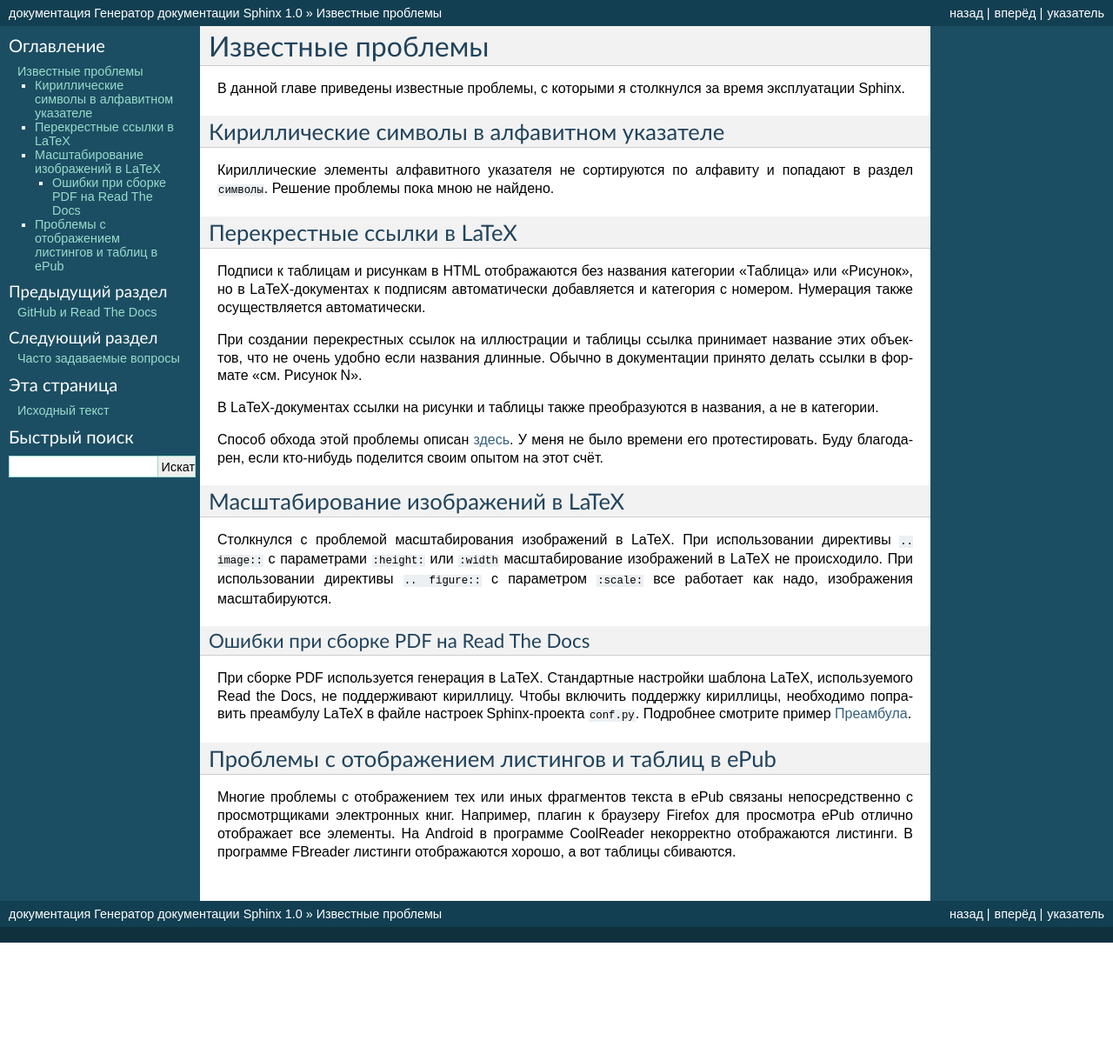
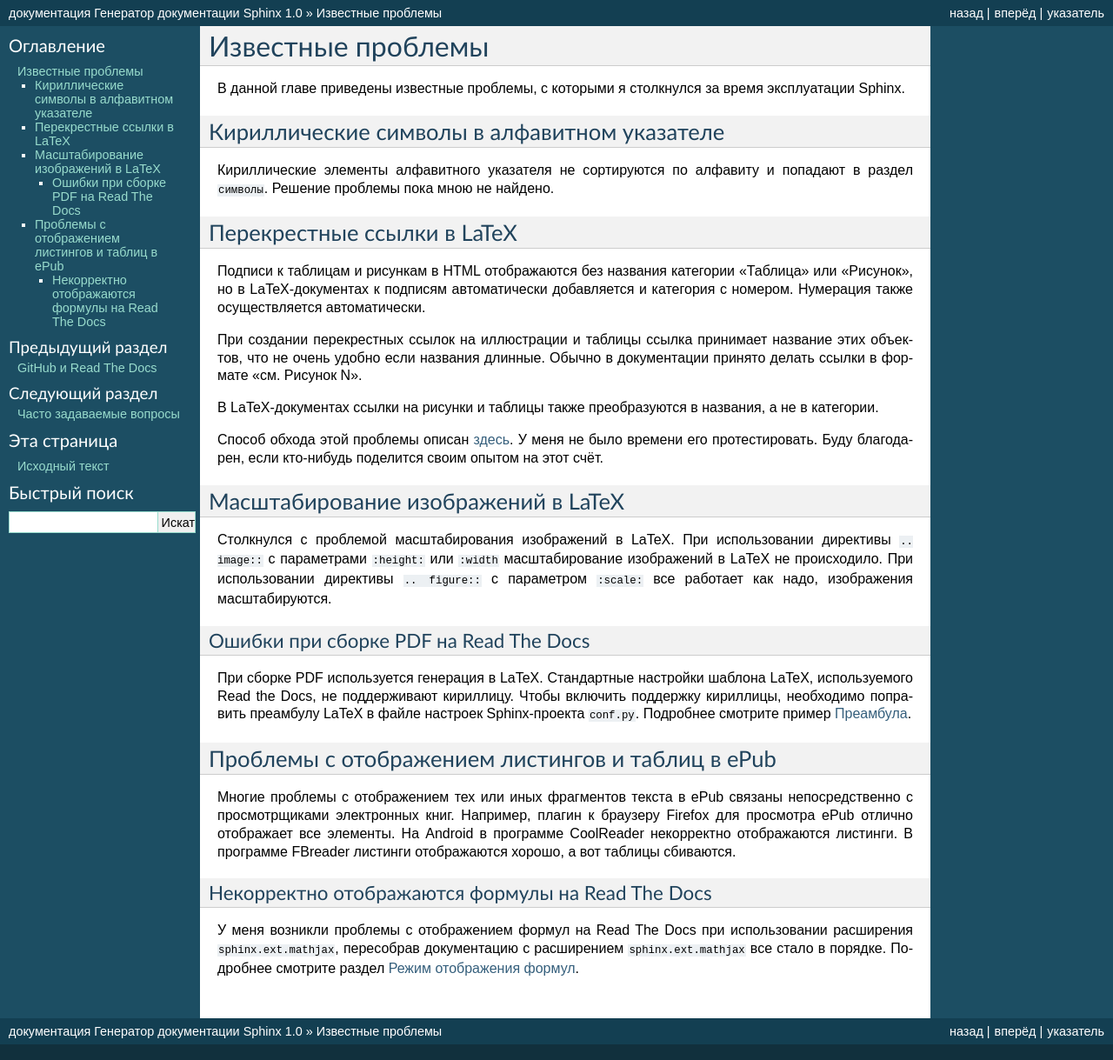
Before and after one commit to mazhartsev/sphinx-ru, a Sphinx documentation site: the page built from docs/knownissues.rst, in a window 1280 px wide. Shown: the whole page at 87% size. Built offline with Sphinx 7.4.7, drawn with Linux system fonts in a browser that asks for light colours; formulas are drawn with MathJax 3; before the commit the page ends 1084 px from its top, so only the background shows below that.

Commit message:
Добавил про решение проблем с отображением формул на Read The Docs

```diff
--- a/docs/knownissues.rst
+++ b/docs/knownissues.rst
@@ -44,3 +44,8 @@
 -------------------------------------------------
 
 Многие проблемы с отображением тех или иных фрагментов текста в ePub связаны непосредственно с просмотрщиками электронных книг. Например, плагин к браузеру Firefox для просмотра ePub отлично отображает все элементы. На Android в программе CoolReader некорректно отображаются листинги. В программе FBreader  листинги отображаются хорошо, а вот таблицы сбиваются.
+
+Некорректно отображаются формулы на Read The Docs
+~~~~~~~~~~~~~~~~~~~~~~~~~~~~~~~~~~~~~~~~~~~~~~~~~
+
+У меня возникли проблемы с отображением формул на Read The Docs при использовании расширения ``sphinx.ext.mathjax``, пересобрав документацию с расширением ``sphinx.ext.mathjax`` все стало в порядке. Подробнее смотрите раздел :ref:`ext-math-label`.
--- a/docs/sphinx.rst
+++ b/docs/sphinx.rst
@@ -335,7 +335,7 @@ ______
 
 Формулы в Sphinx могут отображаться с помощью одного из двух расширений: ``sphinx.ext.pngmath`` или ``sphinx.ext.mathjax``. Первое расширение отображает формулы как изображения в png формате. Другое расширение использует JavaScript библиотеку ``mathjax`` для отображения формул.
 
-Я предпочитаю использовать ``sphinx.ext.mathjax``, так как оно позволяет масштабировать формулы без потери качества отображения.
+Я предпочитаю использовать ``sphinx.ext.mathjax``, так как оно позволяет масштабировать формулы без потери качества отображения. Но для сервиса Read The Docs нужно использовать ``sphinx.ext.pngmath``.
 
 Указать Sphinx какое расширение использовать можно в конфигурационном файле ``conf.py``, в строке ``extensions``.
 
```
Also changed, not shown: 10 other files.
